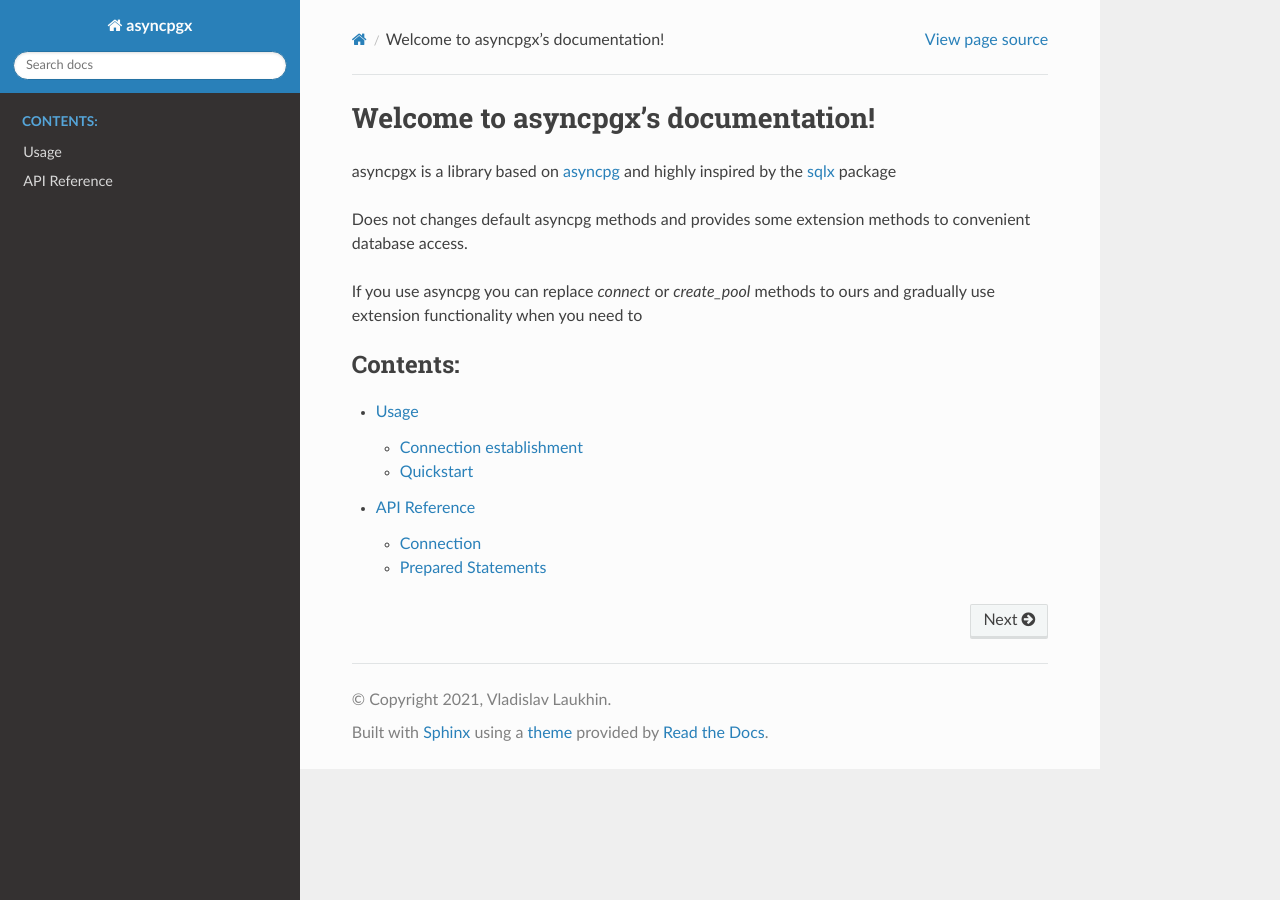
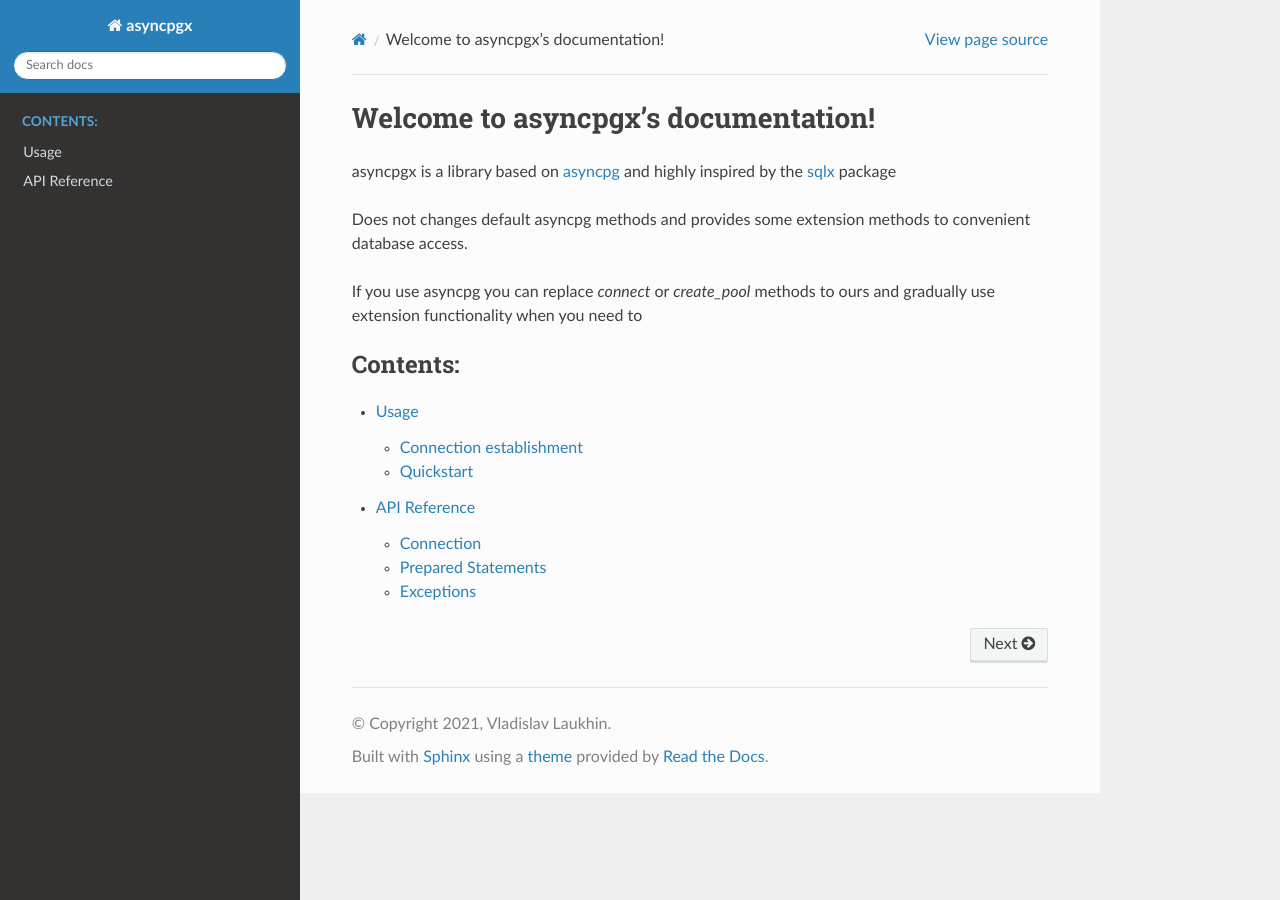
Before and after one commit to laukhin/asyncpgx, a Sphinx documentation site: the page built from docs/source/index.rst, in a window 1280 px wide. Built offline with Sphinx 7.4.7 and the Read the Docs theme 2.0.0, drawn with Linux system fonts in a browser that asks for light colours.

Commit message:
Update the docs.
Signed-off-by: laukhin <laukhin97@gmail.com>

```diff
--- a/docs/source/api.rst
+++ b/docs/source/api.rst
@@ -11,3 +11,8 @@
 ===================
 .. automodule:: asyncpgx.prepared_statement
    :members:
+
+Exceptions
+==========
+.. automodule:: asyncpgx.exceptions
+   :members:
```
